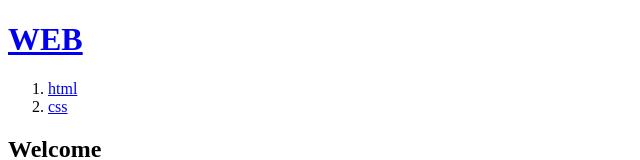
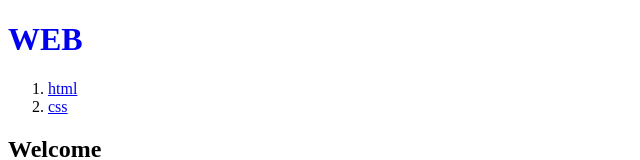
Before and after one commit to ongdv/next-study, a Next.js app: page / in a window 1280 px wide. Shown: the top 160 px of the page, without its empty margins (0-640 px from the left). Built offline with nearby package versions, Linux system fonts and the light colour scheme.

Commit message:
[UPDATE] CSS...
이걸 커밋해야돼?

```diff
--- a/src/app/globals.css
+++ b/src/app/globals.css
@@ -0,0 +1,3 @@
+h1 a {
+    text-decoration: none;
+}
```
